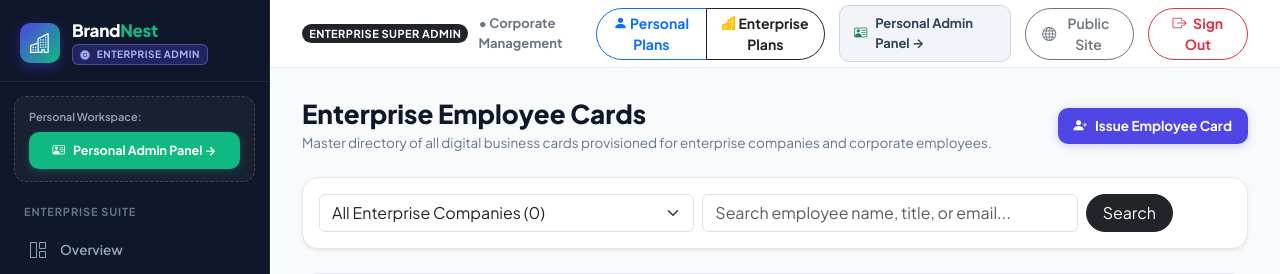
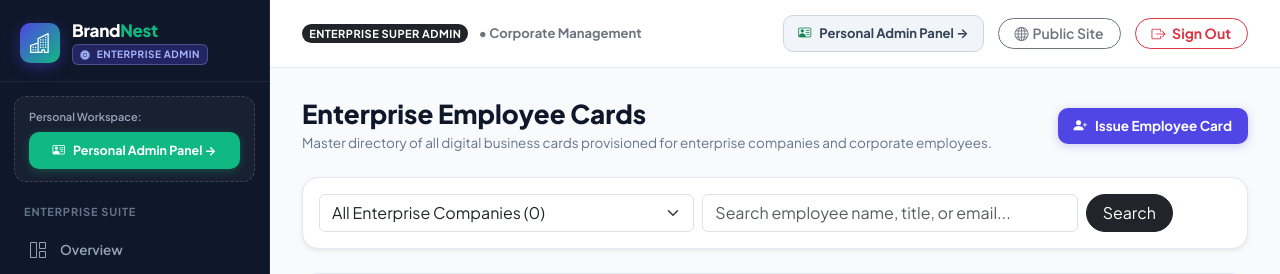
Before and after one commit to YaswanthManoj204/Brand, a Django app: page /enterprise-admin/cards/ in a window 1280 px wide. Shown: the top 274 px of the page. Run offline with Django 5.2, Linux system fonts and the light colour scheme; the visitor is signed in with stand-in values (Sample User, id 1); data that the repository does not hold is empty; some libraries are stand-ins or nearby versions.

Commit message:
Remove Personal & Enterprise Plans button group from Enterprise Admin topbar

```diff
--- a/backend/templates/enterprise_admin/base_enterprise_admin.html
+++ b/backend/templates/enterprise_admin/base_enterprise_admin.html
@@ -543,16 +543,6 @@
       </div>
 
       <div class="ent-topbar-actions">
-        <!-- Two options: Personal & Enterprise Plans -->
-        <div class="btn-group d-none d-lg-inline-flex" role="group">
-          <a href="{% url 'enterprise_admin_plans' %}?view=personal" class="btn btn-sm btn-outline-primary fw-bold px-2.5 py-1.5 rounded-start-pill">
-            <i class="bi bi-person-fill"></i> Personal Plans
-          </a>
-          <a href="{% url 'enterprise_admin_plans' %}?view=enterprise" class="btn btn-sm btn-outline-dark fw-bold px-2.5 py-1.5 rounded-end-pill">
-            <i class="bi bi-buildings-fill text-warning"></i> Enterprise Plans
-          </a>
-        </div>
-
         <!-- Switch to Personal Admin Button -->
         <a href="{% url 'dashboard_overview' %}" class="btn-topbar-personal">
           <i class="bi bi-person-vcard text-success"></i>
```
